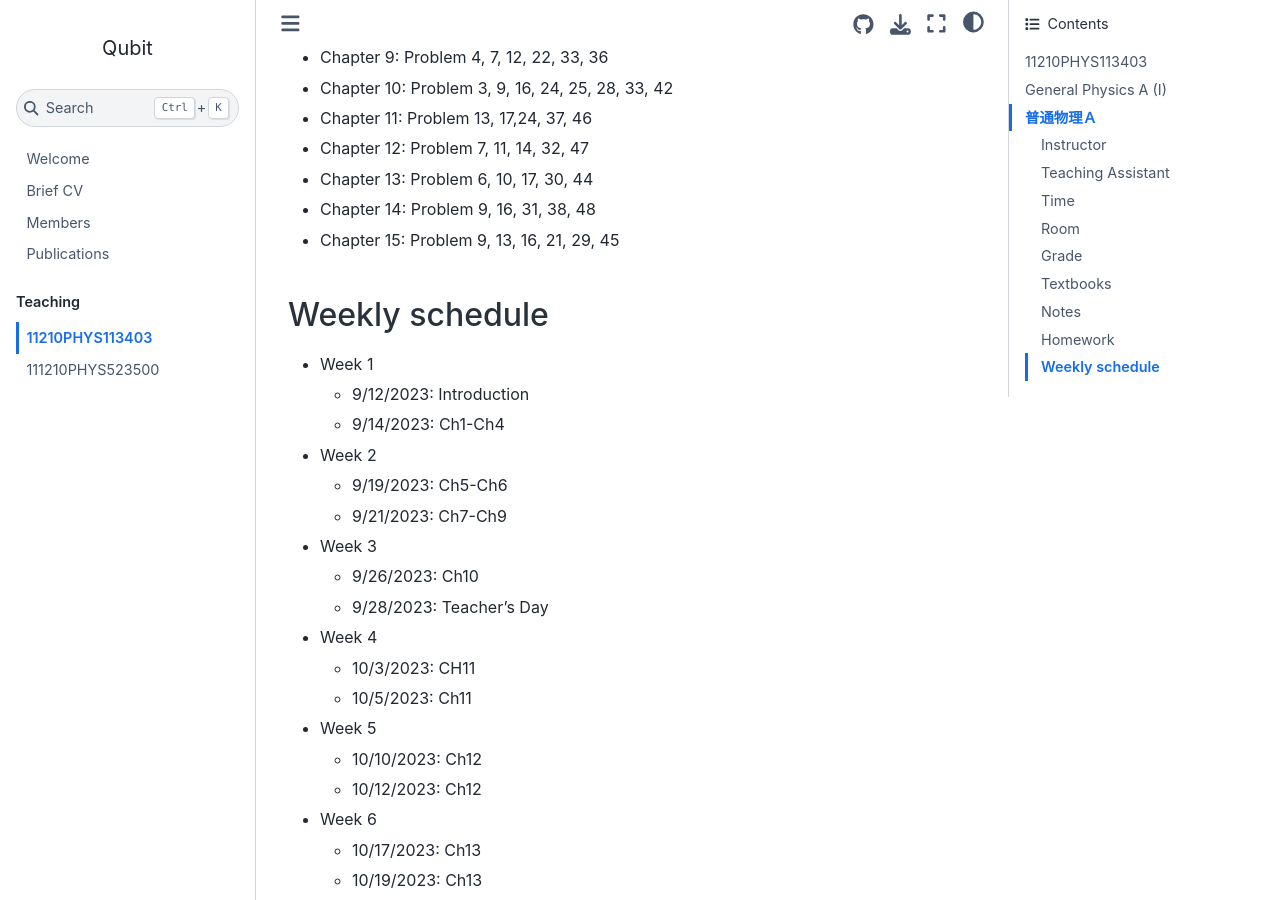
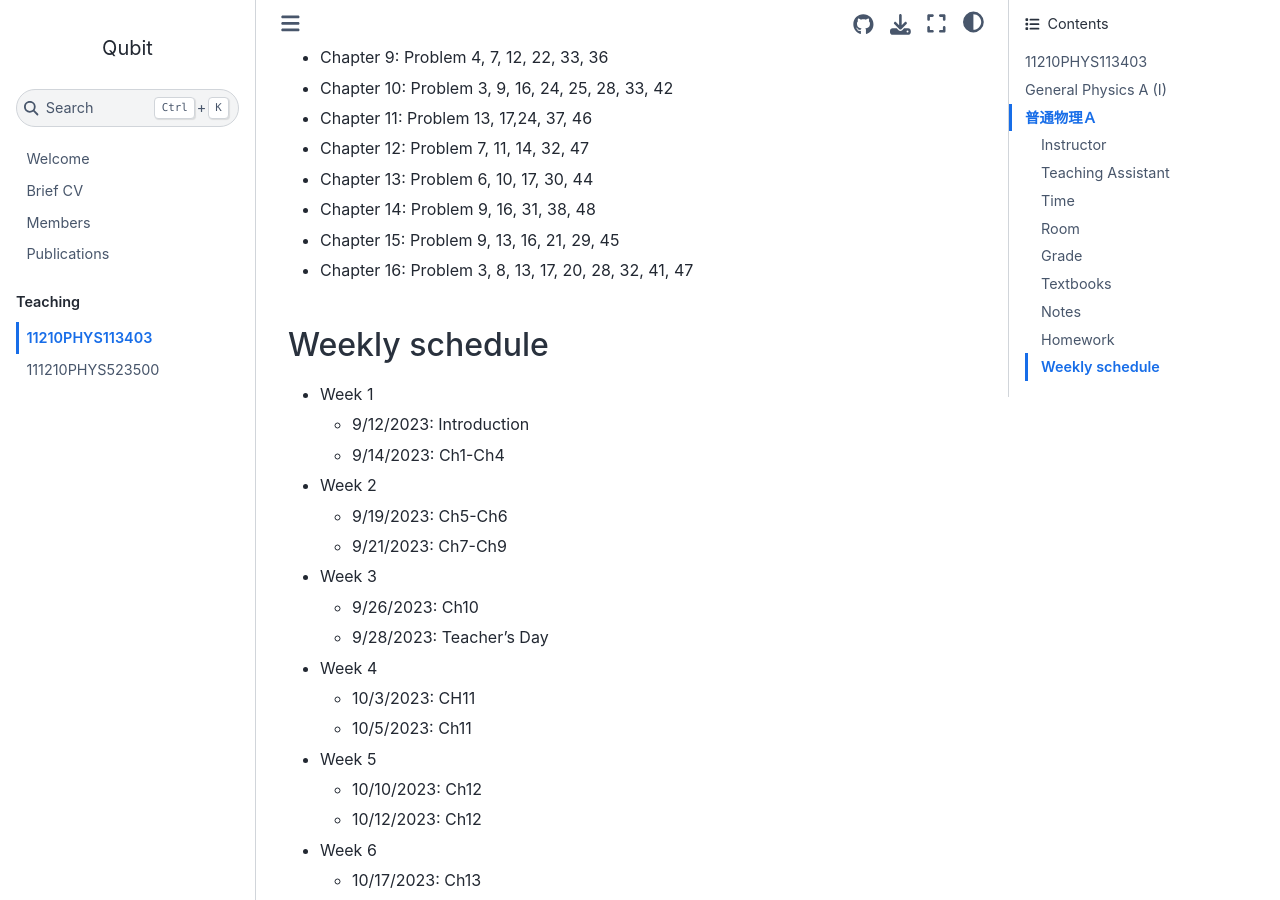
Before and after one commit to pcchen/pcchen.github.io, a Jupyter Book: the page built from teaching/11210PHYS113403.md, in a window 1280 px wide and 900 px high, scrolled down 2601 px. Built offline with Jupyter Book 1.0.4 settings and Sphinx 7.4.7 and the Sphinx Book theme 1.1.4, drawn with Linux system fonts in a browser that asks for light colours; pages that are not in the unit, such as notebooks, are missing from menus.

Commit message:
update HW chapter 16

```diff
--- a/teaching/11210PHYS113403.md
+++ b/teaching/11210PHYS113403.md
@@ -74,6 +74,7 @@ You don't need to turn in the homework. But it is important that you do the home
 * Chapter 13: Problem 6, 10, 17, 30, 44
 * Chapter 14: Problem 9, 16, 31, 38, 48
 * Chapter 15: Problem 9, 13, 16, 21, 29, 45
+* Chapter 16: Problem 3, 8, 13, 17, 20, 28, 32, 41, 47
 
 ## Weekly schedule
 * Week 1
```
